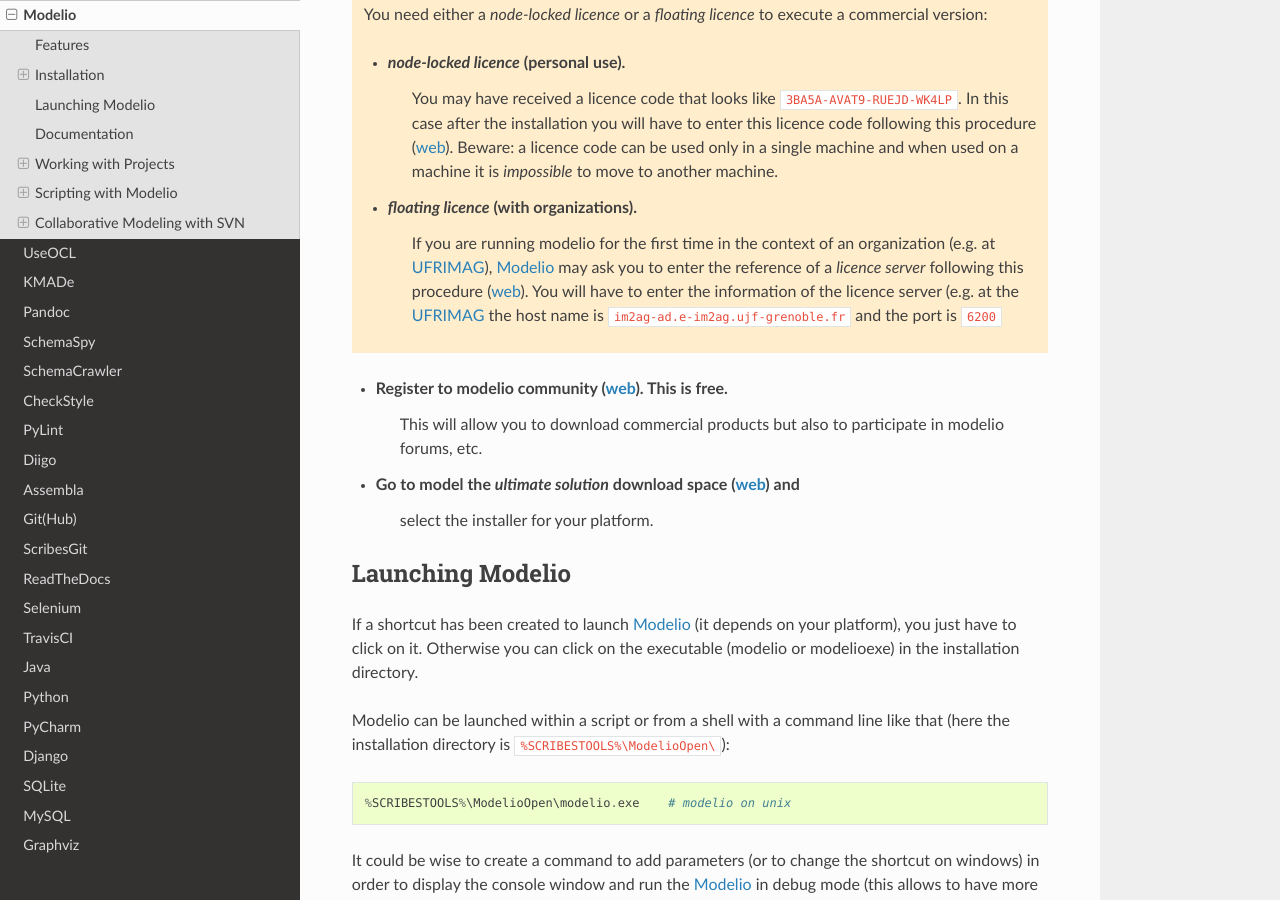
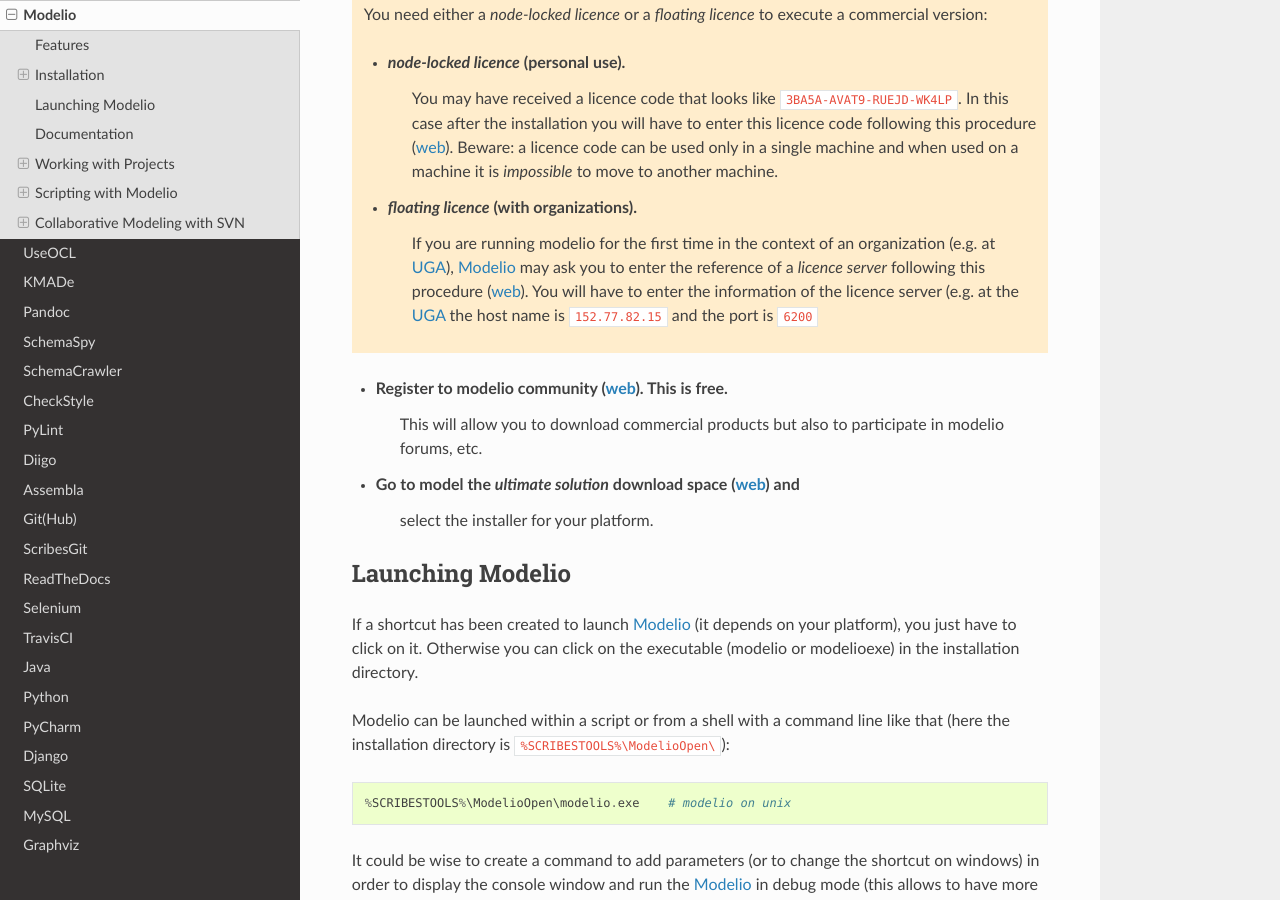
Before and after one commit to ScribesZone/ScribesTools, a Sphinx documentation site: the page built from docs/modelio/index.rst, in a window 1280 px wide and 900 px high, scrolled down 1501 px. Built offline with Sphinx 7.4.7 and the Read the Docs theme 2.0.0, drawn with Linux system fonts in a browser that asks for light colours.

Commit message:
update modelio server + ufrimag -> uga

```diff
--- a/docs/modelio/index.rst
+++ b/docs/modelio/index.rst
@@ -78,11 +78,11 @@
 
     * *floating licence* (with organizations).
         If you are running modelio for the first time in the context of an
-        organization (e.g. at `UFRIMAG`_), Modelio_ may ask you
+        organization (e.g. at `UGA`_), Modelio_ may ask you
         to enter the reference of a *licence server* following this procedure
         |modelioLicenceClient|. You will have to enter the information of
-        the licence server (e.g. at the `UFRIMAG`_ the host name is
-        ``im2ag-ad.e-im2ag.ujf-grenoble.fr`` and the port is ``6200``
+        the licence server (e.g. at the `UGA`_ the host name is
+        ``152.77.82.15`` and the port is ``6200``
 
 
 * Register to modelio community |modelioRegister|. This is free.
@@ -510,6 +510,6 @@
 
 .. _`python plugins`: http://PyModelio.readthedocs.org
 
-.. _`UFRIMAG`: http://ufrima.imag.fr/
+.. _`UGA`: http://ufrima.imag.fr/
 
 .. _Jython: http://www.jython.org/
```
